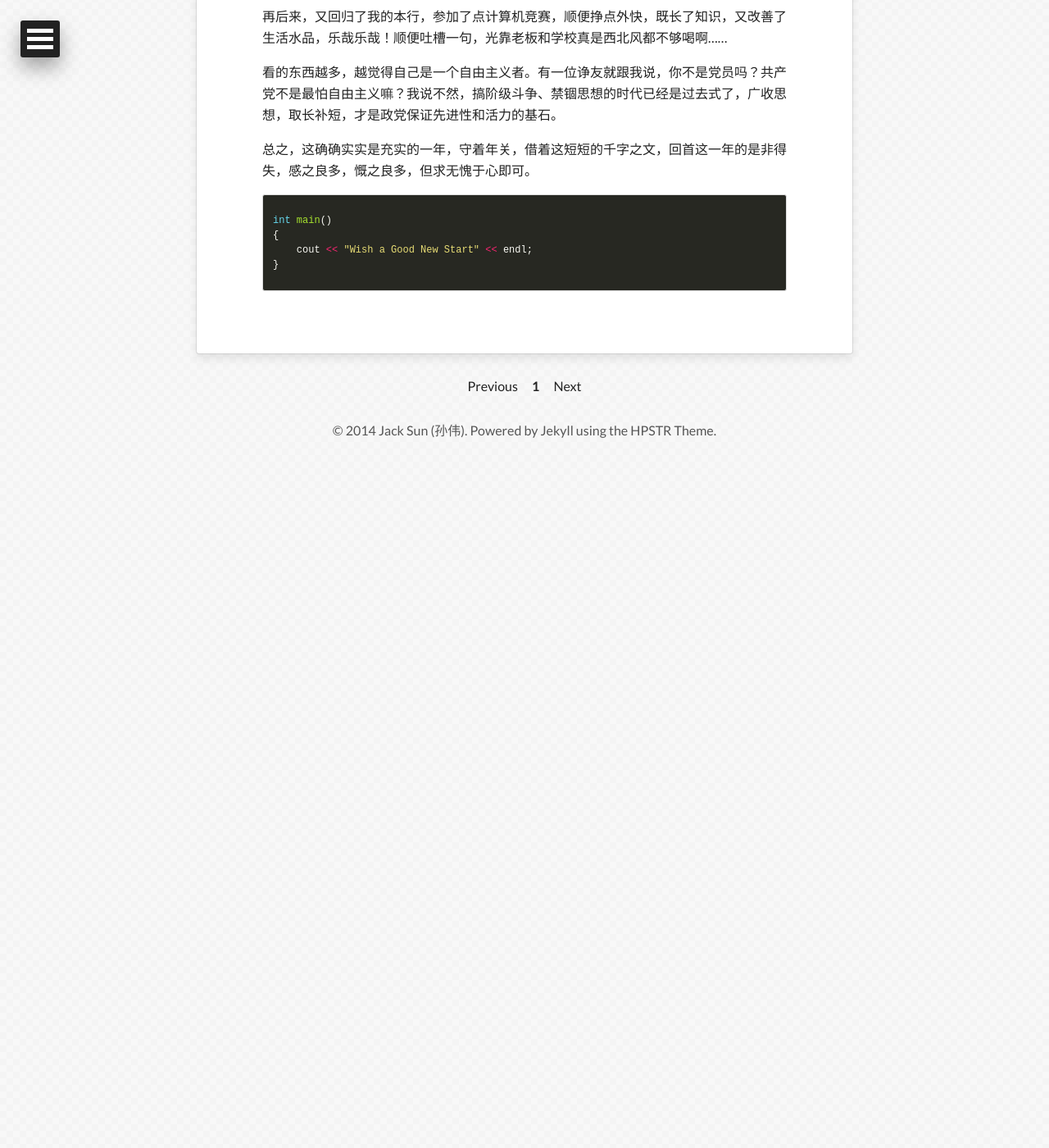
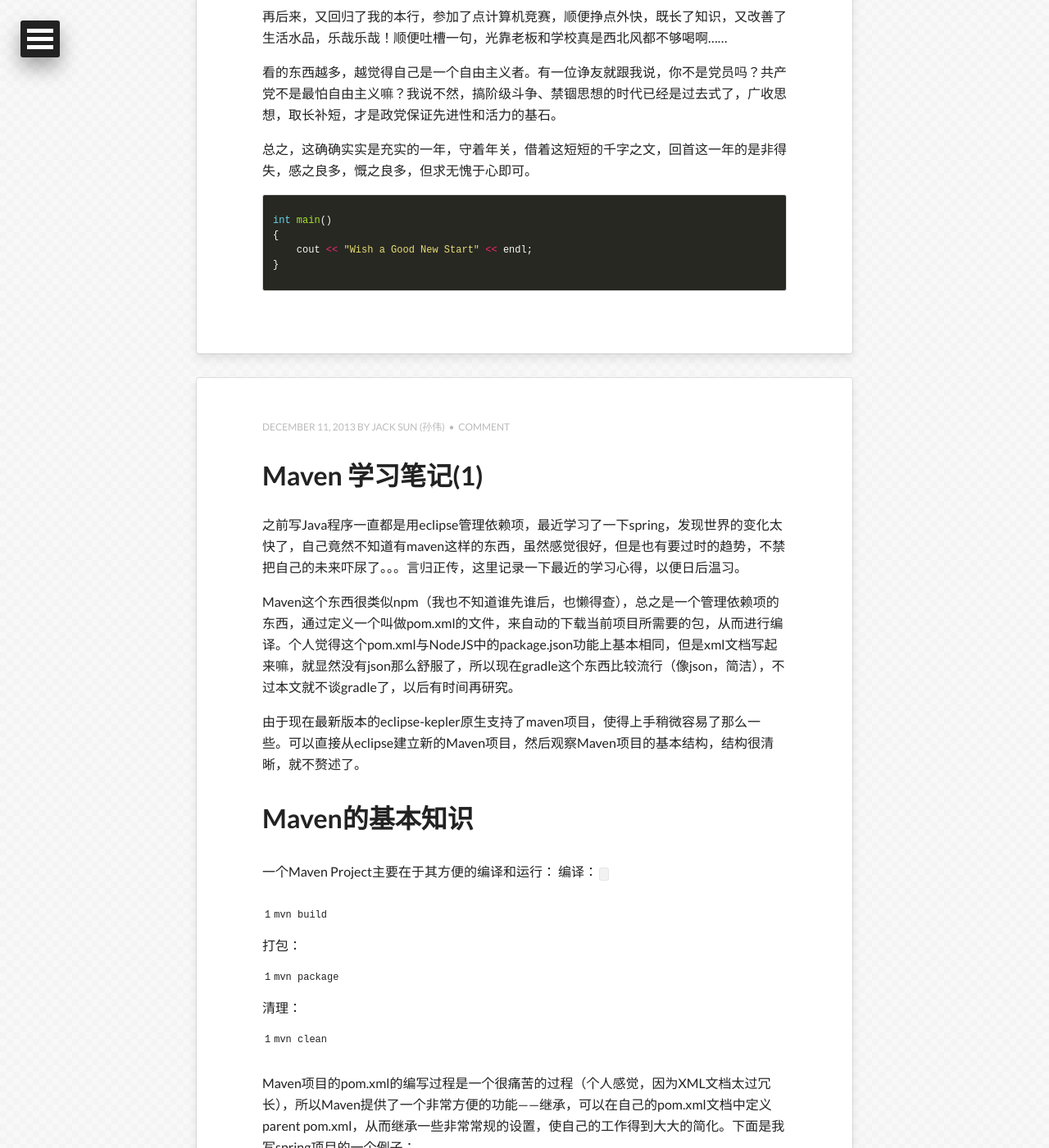
Before and after one commit to Jacksunwei/blog-hpstr-theme, a Jekyll site: the page built from index.html, in a window 1280 px wide and 1400 px high, scrolled down 1645 px. Shown: the whole window at 82% size. Built offline with Jekyll 4.4.1, drawn with Linux system fonts in a browser that asks for light colours; nearby versions of some CDN libraries; the list of posts is cut into pages by our own code; before the commit the page ends 2213 px from its top, so only the background shows below that; some of the changed text lies outside the part shown.

Commit message:
mv old blogs

```diff
--- /dev/null
+++ b/_posts/2013-07-20-page-optimization.md
@@ -0,0 +1,35 @@
+---
+title: 优化页面载入的实践
+description: 页面优化
+layout: post
+image:
+  feature: abstract-3.jpg
+tags: [html, javascript]
+modified: 2013-07-20
+comments: true
+share: true
+---
+#### 1. 将CSS代码在JavaScript代码之前加载，因为除非所有CSS都被载入，否则页面不可能正常显示
+
+例如：
+
+{% highlight html %}
+<link href="style.css" rel="stylesheet" type="text/css" />;
+<script type="text/javascript" src="jquery.min.js"><;/script>;
+{% endhighlight %}
+
+#### 2. 对于只负责交互的JavaScript代码，可以加async属性，从而加快页面加载素的
+
+例如：
+
+{% highlight html %}
+<script async type="text/javascript" src="jquery.min.js"></script>
+{% endhighlight %}
+
+#### 3. 删除不必要的页面请求，如图片、404请求等
+
+#### 4. 使用JavaScript压缩工具
+
+如：[Google Closure Compiler](http://closure-compiler.appspot.com/)
+
+#### 5. 可以用Google Chrome PageSpeed测试你的网页加载速度
--- /dev/null
+++ b/_posts/2013-07-27-java-util-properties.md
@@ -0,0 +1,47 @@
+---
+layout: post
+title: Java笔记(1) - java.util.Properties
+description: Java笔记
+tags: [java, java.util]
+image:
+  feature: abstract-3.jpg
+modified: 2013-07-27
+comments: true
+share: true
+---
+
+在Java程序的编写中，特别是基于命令行的后台程序，经常需要跟*系统设置*或者*用户设置*打交道，而且后台程序经常需要根据不同的命令行设置或者配置文件进行调整，因此，一个良好设计的**设置子系统**就会使得程序的可用性大大增加。
+
+本质上讲，所谓的配置就是一序列键值对，Java Utility提供了一个用于管理这些键值对的简单的类java.util.Properties，这个类继承自Hashtable<Object,Object>，并提供了基础的getter/setter方法
+
+{% highlight java %}
+public synchronized Object setProperty(String key, String value);
+public String getProperty(String key);
+public String getProperty(String key, String defaultValue);
+{% endhighlight %}
+
+同时，这个类还提供了一个非常简单的载入配置的实现
+
+{% highlight java %}
+public synchronized void load(Reader reader) throws IOException;
+public synchronized void load(InputStream inStream) throws IOException;
+{% endhighlight %}
+
+默认情况下，这个两个函数的工作方式是：以行为单位，每行为一个属性，取第一个分隔符（空格、冒号等）之前的字符串为键，之后一直到行尾的字符串为值。举个例子:
+{% highlight bash %}
+java
+-cp ./
+-d ./bin
+{% endhighlight %}
+
+
+这个例子中，调用*load*函数之后会自动识别出三个属性
+{% highlight bash %}
+{
+    "java": "",
+    "-cp": "./",
+    "-d": "./bin"
+}
+{% endhighlight %}
+
+以上就是关于这个类的初步介绍，以后有新想法，再查缺补漏。
--- /dev/null
+++ b/_posts/2013-09-21-C++基础知识拾遗.md
@@ -0,0 +1,17 @@
+---
+layout: post
+title: C++基础知识拾遗(1)
+description: C++拾遗
+tags: [c++]
+image:
+  feature: abstract-3.jpg
+modified: 2013-09-21
+comments: true
+share: true
+---
+
+1.  __cdecl: C declaration的缩写，以为C语言默认的调用方法：所有参数**从右向左**依次进栈，参数由**调用者**清除，
+成为**手动清栈**。被调用者不会要求调用者传递多少参数，调用者传递过多或过少甚至不传递参数，都不会引起编译阶段的错误。
+2.  __stdcall: standard call的缩写，是C++标准调用方式： 所有参数*从右向左*依次进栈，如果是调用类成员的话，最后一个入栈的是this指针。
+这些堆栈中的参数由**被调用的函数**在**返回后清除**，使用的指令是 **retnX**，X表示参数占用的字节数，CPU在ret之后自动弹出X个字节的堆栈空间。
+称为**自动清栈**。函数在编译的时候就**必须确定参数个数**，并且调用者必须严格的控制参数的生成，不能多，不能少，否则返回后会出错。
--- /dev/null
+++ b/_posts/2013-12-11-maven-learn(1).md
@@ -0,0 +1,69 @@
+---
+layout: post
+title: Maven 学习笔记(1)
+description: maven 学习笔记
+tags: [java, maven]
+image:
+  feature: abstract-3.jpg
+modified: 2013-12-11
+comments: true
+share: true
+---
+
+之前写Java程序一直都是用eclipse管理依赖项，最近学习了一下spring，发现世界的变化太快了，自己竟然不知道有maven这样的东西，虽然感觉很好，但是也有要过时的趋势，不禁把自己的未来吓尿了。。。言归正传，这里记录一下最近的学习心得，以便日后温习。
+
+Maven这个东西很类似npm（我也不知道谁先谁后，也懒得查），总之是一个管理依赖项的东西，通过定义一个叫做pom.xml的文件，来自动的下载当前项目所需要的包，从而进行编译。个人觉得这个pom.xml与NodeJS中的package.json功能上基本相同，但是xml文档写起来嘛，就显然没有json那么舒服了，所以现在gradle这个东西比较流行（像json，简洁），不过本文就不谈gradle了，以后有时间再研究。
+
+由于现在最新版本的eclipse-kepler原生支持了maven项目，使得上手稍微容易了那么一些。可以直接从eclipse建立新的Maven项目，然后观察Maven项目的基本结构，结构很清晰，就不赘述了。
+
+# Maven的基本知识
+
+一个Maven Project主要在于其方便的编译和运行：
+编译：`mvn build`
+打包：`mvn package`
+清理：`mvn clean`
+
+Maven项目的pom.xml的编写过程是一个很痛苦的过程（个人感觉，因为XML文档太过冗长），所以Maven提供了一个非常方便的功能——继承，可以在自己的pom.xml文档中定义parent pom.xml，从而继承一些非常常规的设置，使自己的工作得到大大的简化。下面是我写spring项目的一个例子：
+
+{% highlight xml%}
+<parent>
+	<groupId>org.springframework.boot</groupId>
+	<artifactId>spring-boot-starter-parent</artifactId>
+	<version>0.5.0.M6</version>
+</parent>
+{% endhighlight %}
+
+同时，如果你用eclipse开发一个Maven项目，可以双击pom.xml文件，然后再右侧编辑器的下方找到几个tab，依次：Overview, Dependencies, Dependencies Hierachy, Effective POM and pom.xml。可以通过Effective POM来查看通过解析后世界的pom.xml文件是什么样子，相信你看过之后绝对不想自己把这个东西写一遍。。。。
+
+# Maven的一些细节
+
+## 依赖项打入Jar包
+
+一个正常的项目不可能没有依赖，所以把所有依赖项都打入Jar包应该是一个理所应当的功能，Maven当然提供了，需要在你的pom.xml中加入如下一段代码
+
+{% highlight xml%}
+<plugin>
+  <artifactId>maven-assembly-plugin</artifactId>
+  <configuration>
+    <descriptorRefs>
+      <descriptorRef>jar-with-dependencies</descriptorRef>
+    </descriptorRefs>
+  <archive>
+    <manifest>
+      <mainClass></mainClass>
+    </manifest>
+  </archive>
+  </configuration>
+  <executions>
+    <execution>
+      <id>make-assembly</id>
+      <phase>package</phase>
+      <goals>
+        <goal>single</goal>
+      </goals>
+   </execution>
+  </executions>
+</plugin>
+{% endhighlight %}
+
+今天先就写这些，以后有机会再写
```
Also changed, not shown: _config.yml (line endings or trailing spaces).
